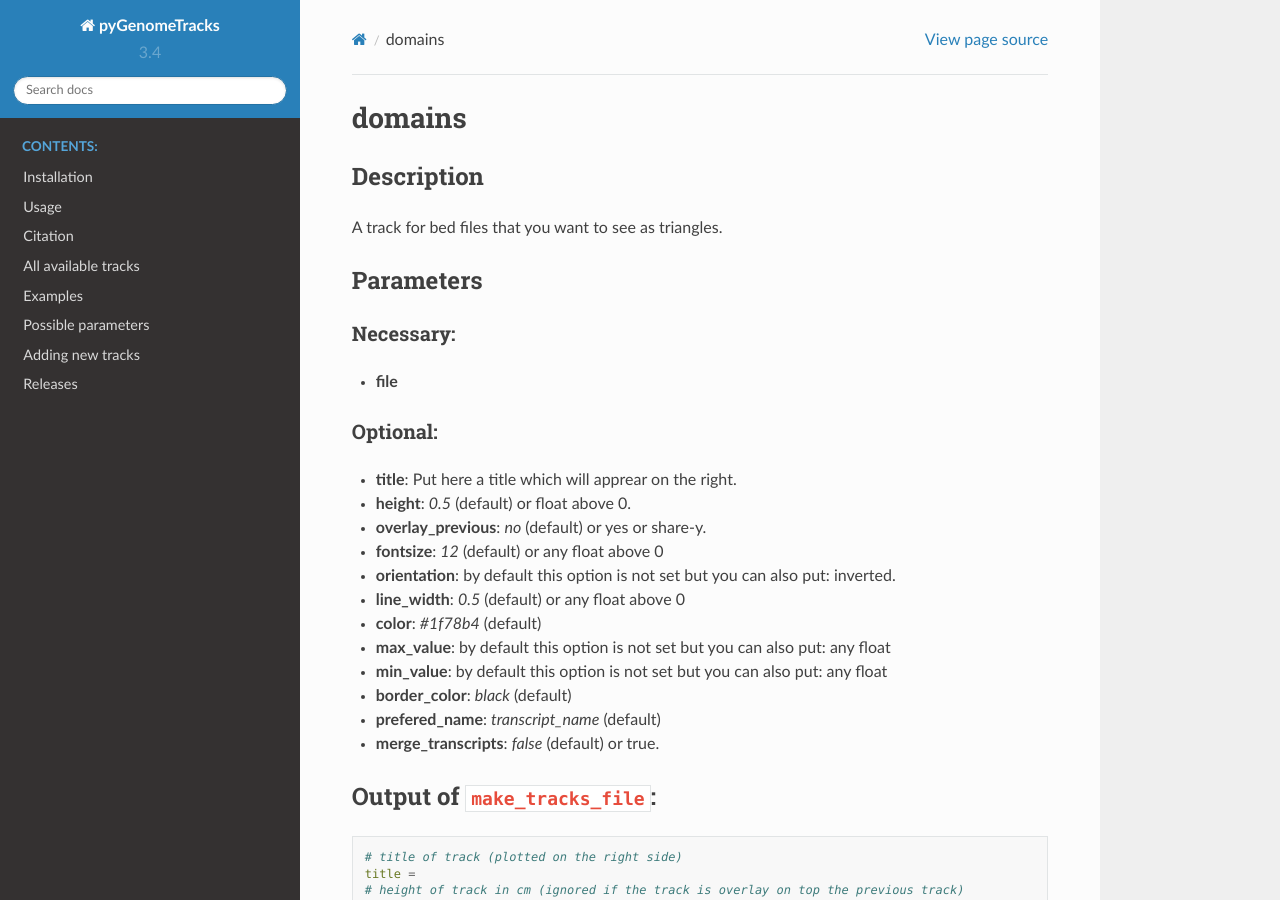
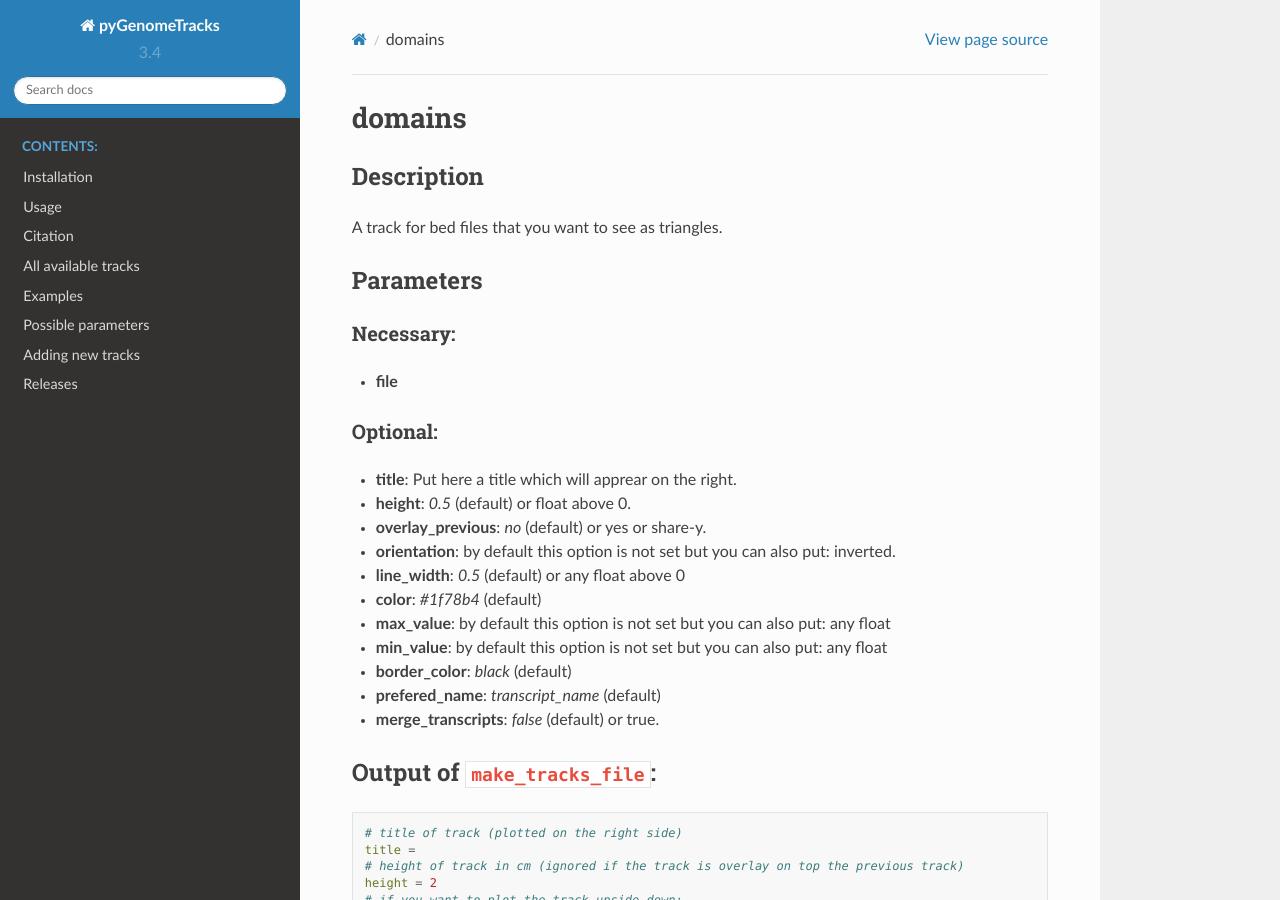
Before and after one commit to deeptools/pyGenomeTracks, a Sphinx documentation site: the page built from docs/content/tracks/domains.rst, in a window 1280 px wide and 900 px high. Built offline with Sphinx 7.4.7 and the Read the Docs theme 2.0.0, drawn with Linux system fonts in a browser that asks for light colours.

Commit message:
update doc

```diff
--- a/docs/content/all_default_properties_rst.txt
+++ b/docs/content/all_default_properties_rst.txt
@@ -3,7 +3,7 @@
 =========================  =========================  =========================  =========================  =========================  =========================  =========================  =========================  =========================  =========================  =========================  =========================  =========================  =========================
 overlay_previous           no                         no                         no                         no                         no                         no                         no                         no                         no                         no                         no                         no                         no
 where                      bottom                                                                                                                                                                                                                                                                                                                              left
-fontsize                   15                                                                               12                         12                         12                                                                                                                                                                                           12
+fontsize                   15                                                                                                          12                         12                                                                                                                                                                                           12
 categories_file                                       not set
 orientation                                           not set                    not set                    not set                    not set                    not set                    not set                    not set                    not set                    not set                    not set                    not set
 links_type                                                                       arcs
--- a/docs/content/all_possible_properties.txt
+++ b/docs/content/all_possible_properties.txt
@@ -102,10 +102,6 @@
 
   - for *bigwig, bedgraph*: true, false
 
-- **use_middle**:
-
-  - for *bedgraph*: true, false
-
 - **rasterize**:
 
   - for *bedgraph, bedgraph_matrix, hic_matrix*: true, false
--- a/docs/content/tracks/auto/bedgraph_deduced_from_code.txt
+++ b/docs/content/tracks/auto/bedgraph_deduced_from_code.txt
@@ -46,8 +46,6 @@
 
 - **grid**: `false` (default) or true.
 
-- **use_middle**: `false` (default) or true.
-
 - **rasterize**: `false` (default) or true.
 
 
--- a/docs/content/tracks/auto/domains_deduced_from_code.txt
+++ b/docs/content/tracks/auto/domains_deduced_from_code.txt
@@ -9,8 +9,6 @@
 - **height**: `0.5` (default) or float above 0.
 
 - **overlay_previous**: `no` (default) or yes or share-y.
-
-- **fontsize**: `12` (default) or any float above 0
 
 - **orientation**: by default this option is not set but you can also put: inverted.
 
--- a/docs/content/tracks/auto/hic_matrix_deduced_from_code.txt
+++ b/docs/content/tracks/auto/hic_matrix_deduced_from_code.txt
@@ -22,8 +22,6 @@
 
 - **colormap**: `RdYlBu_r` (default)
 
-- **region**: by default this option is not set
-
 - **depth**: `100000` (default) or any integer above 1
 
 - **show_masked_bins**: `false` (default) or true.
```
Also changed, not shown: other parts of docs/content/all_default_properties_rst.txt (+0 -2 lines).
